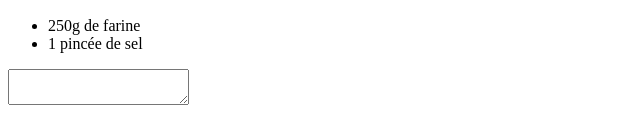
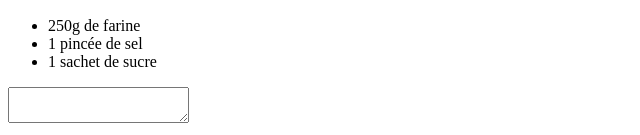
Before and after one commit to lenaschenkel/devweb2024, a plain HTML site: page index.html in a window 1280 px wide. Shown: the part 968-1103 px from the top of the page, without its empty margins (0-640 px from the left). Drawn offline with Linux system fonts and the light colour scheme.

Commit message:
Update index.html

```diff
--- a/index.html
+++ b/index.html
@@ -14,6 +14,7 @@
     <ul>
         <li>250g de farine</li>
         <li>1 pincée de sel </li>
+        <li>1 sachet de sucre</li>
     </ul>
     <textarea name="" id=""></textarea>
 </body>
```
